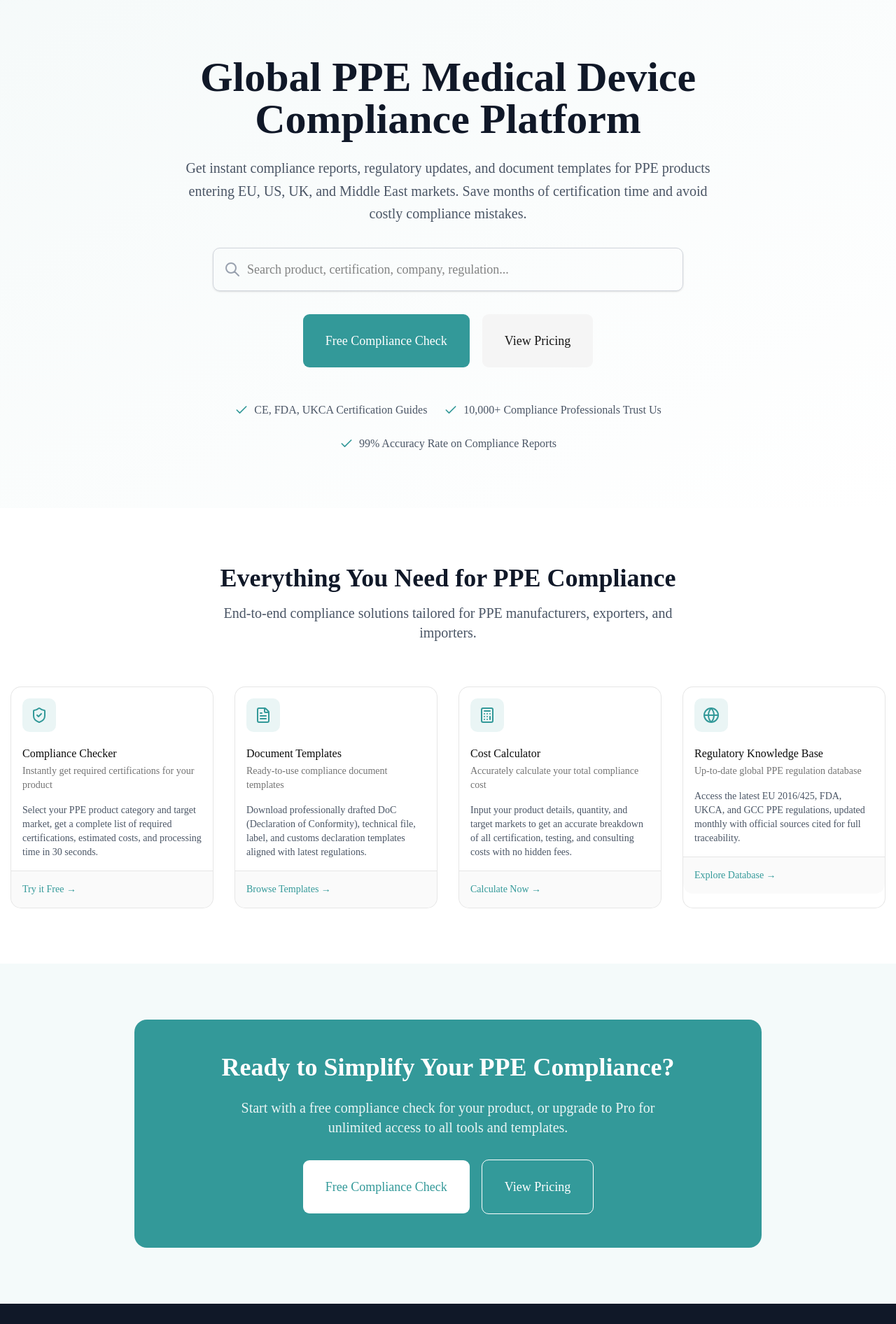
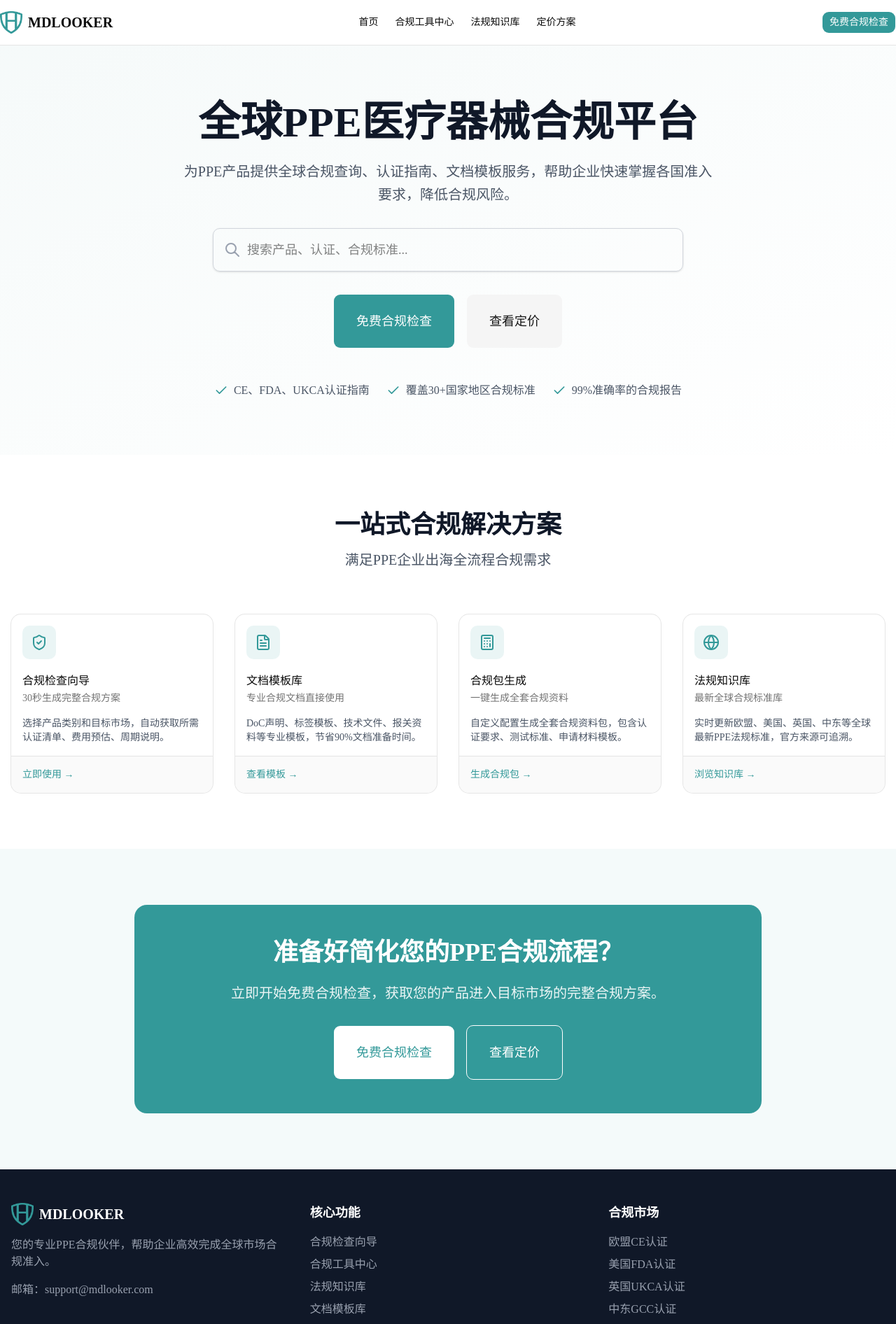
Before and after one commit to tianshanxyz/mdlooker-ppe, a Next.js app: page / in a window 1280 px wide. Shown: the top 1892 px of the page at 70% size. Built offline with nearby package versions, Linux system fonts and the light colour scheme.

Commit message:
恢复导航栏，修复所有页面导航缺失问题，footer链接全部指向现有功能

```diff
--- a/src/app/compliance-check/ComplianceCheckContent.tsx
+++ b/src/app/compliance-check/ComplianceCheckContent.tsx
@@ -8,6 +8,7 @@ import { Select, SelectContent, SelectItem, SelectTrigger, SelectValue } from "@
 import { ShieldCheck, Send, CheckCircle, AlertTriangle, FileDown } from "lucide-react";
 import emailjs from '@emailjs/browser';
 import Link from "next/link";
+import Navbar from "@/components/Navbar";
 
 const complianceRules = {
   masks: {
@@ -156,6 +157,7 @@ export default function ComplianceCheckContent() {
   if (submitted) {
     return (
       <div className="min-h-screen bg-gray-50">
+        <Navbar />
         <div className="container mx-auto px-4 py-12">
           <div className="max-w-3xl mx-auto">
             <Card className="text-center">
--- a/src/app/compliance-tools/ComplianceToolsContent.tsx
+++ b/src/app/compliance-tools/ComplianceToolsContent.tsx
@@ -5,6 +5,7 @@ import { Tabs, TabsContent, TabsList, TabsTrigger } from "@/components/ui/tabs";
 import ComplianceCheckContent from "../compliance-check/ComplianceCheckContent";
 import CompliancePackageContent from "../compliance-package/CompliancePackageContent";
 import TemplatesContent from "../templates/TemplatesContent";
+import Navbar from "@/components/Navbar";
 
 export default function ComplianceToolsContent() {
   const searchParams = useSearchParams();
@@ -19,6 +20,7 @@ export default function ComplianceToolsContent() {
 
   return (
     <>
+      <Navbar />
       <div className="min-h-screen bg-gradient-to-br from-[#339999]/5 to-white py-12">
         <div className="container mx-auto px-4">
           <div className="max-w-4xl mx-auto mb-10 text-center">
--- a/src/app/knowledge-base/KnowledgeBaseContent.tsx
+++ b/src/app/knowledge-base/KnowledgeBaseContent.tsx
@@ -6,6 +6,7 @@ import { Input } from "@/components/ui/input";
 import { Select, SelectContent, SelectItem, SelectTrigger, SelectValue } from "@/components/ui/select";
 import { ShieldCheck, FileText, Search, ExternalLink, Loader2, AlertCircle } from "lucide-react";
 import Link from "next/link";
+import Navbar from "@/components/Navbar";
 import { createClient } from '@supabase/supabase-js';
 
 const supabase = createClient(
@@ -66,6 +67,7 @@ export default function KnowledgeBaseContent() {
 
   return (
     <div className="min-h-screen bg-gray-50">
+      <Navbar />
       <div className="container mx-auto px-4 py-12">
         <div className="max-w-3xl mx-auto mb-12 text-center">
           <img src="/logo.png" alt="MDLOOKER Logo" className="h-12 w-12 mx-auto mb-4" />
--- a/src/app/page.tsx
+++ b/src/app/page.tsx
@@ -1,8 +1,9 @@
-'use client';
+"use client";
 import { Button } from "@/components/ui/button";
 import { Card, CardContent, CardDescription, CardFooter, CardHeader, CardTitle } from "@/components/ui/card";
 import { ShieldCheck, FileText, Calculator, Globe, Check } from "lucide-react";
 import Link from "next/link";
+import Navbar from "@/components/Navbar";
 
 export default function Home() {
   return (
@@ -17,10 +18,10 @@ export default function Home() {
               "@type": "WebSite",
               "name": "MDLOOKER",
               "url": "https://www.mdlooker.com",
-              "description": "Global PPE medical device compliance query platform, providing multi-national certification query, compliance standard query services.",
+              "description": "全球PPE医疗器械合规平台，为口罩及个人防护装备（PPE）提供全球注册信息、认证查询、合规标准查询服务，帮助企业快速掌握各国PPE准入要求，降低合规风险。",
               "potentialAction": {
                 "@type": "SearchAction",
-                "target": "https://www.mdlooker.com/search?q={search_term_string}",
+                "target": "https://www.mdlooker.com/compliance-check",
                 "query-input": "required name=search_term_string"
               }
             },
@@ -36,37 +37,35 @@ export default function Home() {
                 "telephone": "+86 138 0000 0000",
                 "contactType": "customer service"
               },
-              "sameAs": [
-                "https://twitter.com/mdlooker",
-                "https://www.linkedin.com/company/mdlooker"
-              ]
+              "sameAs": []
             }
           ])
         }}
       />
       <div className="min-h-screen flex flex-col">
-
+      {/* Navigation */}
+      <Navbar />
 
       {/* Hero Section */}
       <section className="flex-1 bg-gradient-to-br from-[#339999]/5 to-white py-20">
         <div className="container mx-auto px-4">
           <div className="max-w-3xl mx-auto text-center">
             <h1 className="text-4xl md:text-6xl font-bold text-gray-900 mb-6">
-              Global PPE Medical Device Compliance Platform
+              全球PPE医疗器械合规平台
             </h1>
             <p className="text-xl text-gray-600 mb-8 leading-relaxed">
-              Get instant compliance reports, regulatory updates, and document templates for PPE products entering EU, US, UK, and Middle East markets. Save months of certification time and avoid costly compliance mistakes.
+              为PPE产品提供全球合规查询、认证指南、文档模板服务，帮助企业快速掌握各国准入要求，降低合规风险。
             </p>
 
             {/* 搜索框 */}
             <div className="relative w-full max-w-2xl mx-auto mb-8">
               <input
                 type="text"
-                placeholder="Search product, certification, company, regulation..."
+                placeholder="搜索产品、认证、合规标准..."
                 className="w-full pl-12 pr-4 py-4 text-lg rounded-lg border border-gray-300 shadow-sm focus:ring-2 focus:ring-[#339999] focus:border-transparent"
                 onKeyDown={(e) => {
                   if (e.key === 'Enter' && (e.target as HTMLInputElement).value) {
-                    window.location.href = `/search?q=${encodeURIComponent((e.target as HTMLInputElement).value)}`
+                    window.location.href = `/compliance-check`;
                   }
                 }}
               />
@@ -78,27 +77,27 @@ export default function Home() {
             <div className="flex flex-col sm:flex-row gap-4 justify-center">
               <Link href="/compliance-check">
                 <Button className="bg-[#339999] hover:bg-[#2d8a8a] text-white text-lg px-8 py-6 h-auto">
-                  Free Compliance Check
+                  免费合规检查
                 </Button>
               </Link>
               <Link href="/pricing">
                 <Button variant="secondary" className="text-lg px-8 py-6 h-auto">
-                  View Pricing
+                  查看定价
                 </Button>
               </Link>
             </div>
             <div className="mt-12 flex flex-wrap justify-center gap-6">
               <div className="flex items-center gap-2 text-gray-600">
                 <Check className="h-5 w-5 text-[#339999]" />
-                <span>CE, FDA, UKCA Certification Guides</span>
+                <span>CE、FDA、UKCA认证指南</span>
               </div>
               <div className="flex items-center gap-2 text-gray-600">
                 <Check className="h-5 w-5 text-[#339999]" />
-                <span>10,000+ Compliance Professionals Trust Us</span>
+                <span>覆盖30+国家地区合规标准</span>
               </div>
               <div className="flex items-center gap-2 text-gray-600">
                 <Check className="h-5 w-5 text-[#339999]" />
-                <span>99% Accuracy Rate on Compliance Reports</span>
+                <span>99%准确率的合规报告</span>
               </div>
             </div>
           </div>
@@ -109,8 +108,8 @@ export default function Home() {
       <section className="py-20 bg-white">
         <div className="container mx-auto px-4">
           <div className="text-center mb-16">
-            <h2 className="text-3xl md:text-4xl font-bold text-gray-900 mb-4">Everything You Need for PPE Compliance</h2>
-            <p className="text-xl text-gray-600 max-w-2xl mx-auto">End-to-end compliance solutions tailored for PPE manufacturers, exporters, and importers.</p>
+            <h2 className="text-3xl md:text-4xl font-bold text-gray-900 mb-4">一站式合规解决方案</h2>
+            <p className="text-xl text-gray-600 max-w-2xl mx-auto">满足PPE企业出海全流程合规需求</p>
           </div>
           <div className="grid md:grid-cols-2 lg:grid-cols-4 gap-8">
             <Card className="border-gray-200 hover:shadow-lg transition-shadow">
@@ -118,15 +117,15 @@ export default function Home() {
                 <div className="h-12 w-12 rounded-lg bg-[#339999]/10 flex items-center justify-center mb-4">
                   <ShieldCheck className="h-6 w-6 text-[#339999]" />
                 </div>
-                <CardTitle>Compliance Checker</CardTitle>
-                <CardDescription>Instantly get required certifications for your product</CardDescription>
+                <CardTitle>合规检查向导</CardTitle>
+                <CardDescription>30秒生成完整合规方案</CardDescription>
               </CardHeader>
               <CardContent className="text-gray-600">
-                Select your PPE product category and target market, get a complete list of required certifications, estimated costs, and processing time in 30 seconds.
+                选择产品类别和目标市场，自动获取所需认证清单、费用预估、周期说明。
               </CardContent>
               <CardFooter>
                 <Link href="/compliance-check" className="text-[#339999] font-medium hover:underline">
-                  Try it Free →
+                  立即使用 →
                 </Link>
               </CardFooter>
             </Card>
@@ -136,15 +135,15 @@ export default function Home() {
                 <div className="h-12 w-12 rounded-lg bg-[#339999]/10 flex items-center justify-center mb-4">
                   <FileText className="h-6 w-6 text-[#339999]" />
                 </div>
-                <CardTitle>Document Templates</CardTitle>
-                <CardDescription>Ready-to-use compliance document templates</CardDescription>
+                <CardTitle>文档模板库</CardTitle>
+                <CardDescription>专业合规文档直接使用</CardDescription>
               </CardHeader>
               <CardContent className="text-gray-600">
-                Download professionally drafted DoC (Declaration of Conformity), technical file, label, and customs declaration templates aligned with latest regulations.
+                DoC声明、标签模板、技术文件、报关资料等专业模板，节省90%文档准备时间。
               </CardContent>
               <CardFooter>
                 <Link href="/templates" className="text-[#339999] font-medium hover:underline">
-                  Browse Templates →
+                  查看模板 →
                 </Link>
               </CardFooter>
             </Card>
@@ -154,15 +153,15 @@ export default function Home() {
                 <div className="h-12 w-12 rounded-lg bg-[#339999]/10 flex items-center justify-center mb-4">
                   <Calculator className="h-6 w-6 text-[#339999]" />
                 </div>
-                <CardTitle>Cost Calculator</CardTitle>
-                <CardDescription>Accurately calculate your total compliance cost</CardDescription>
+                <CardTitle>合规包生成</CardTitle>
+                <CardDescription>一键生成全套合规资料</CardDescription>
               </CardHeader>
               <CardContent className="text-gray-600">
-                Input your product details, quantity, and target markets to get an accurate breakdown of all certification, testing, and consulting costs with no hidden fees.
+                自定义配置生成全套合规资料包，包含认证要求、测试标准、申请材料模板。
               </CardContent>
               <CardFooter>
-                <Link href="/calculator" className="text-[#339999] font-medium hover:underline">
-                  Calculate Now →
+                <Link href="/compliance-package" className="text-[#339999] font-medium hover:underline">
+                  生成合规包 →
                 </Link>
               </CardFooter>
             </Card>
@@ -172,15 +171,15 @@ export default function Home() {
                 <div className="h-12 w-12 rounded-lg bg-[#339999]/10 flex items-center justify-center mb-4">
                   <Globe className="h-6 w-6 text-[#339999]" />
                 </div>
-                <CardTitle>Regulatory Knowledge Base</CardTitle>
-                <CardDescription>Up-to-date global PPE regulation database</CardDescription>
+                <CardTitle>法规知识库</CardTitle>
+                <CardDescription>最新全球合规标准库</CardDescription>
               </CardHeader>
               <CardContent className="text-gray-600">
-                Access the latest EU 2016/425, FDA, UKCA, and GCC PPE regulations, updated monthly with official sources cited for full traceability.
+                实时更新欧盟、美国、英国、中东等全球最新PPE法规标准，官方来源可追溯。
               </CardContent>
               <CardFooter>
                 <Link href="/knowledge-base" className="text-[#339999] font-medium hover:underline">
-                  Explore Database →
+                  浏览知识库 →
                 </Link>
               </CardFooter>
             </Card>
@@ -192,19 +191,19 @@ export default function Home() {
       <section className="py-20 bg-[#339999]/5">
         <div className="container mx-auto px-4">
           <div className="max-w-4xl mx-auto bg-[#339999] rounded-2xl p-8 md:p-12 text-white text-center">
-            <h2 className="text-3xl md:text-4xl font-bold mb-6">Ready to Simplify Your PPE Compliance?</h2>
+            <h2 className="text-3xl md:text-4xl font-bold mb-6">准备好简化您的PPE合规流程？</h2>
             <p className="text-xl mb-8 text-white/90 max-w-2xl mx-auto">
-              Start with a free compliance check for your product, or upgrade to Pro for unlimited access to all tools and templates.
+              立即开始免费合规检查，获取您的产品进入目标市场的完整合规方案。
             </p>
             <div className="flex flex-col sm:flex-row gap-4 justify-center">
               <Link href="/compliance-check">
                 <Button className="bg-white text-[#339999] hover:bg-gray-100 text-lg px-8 py-6 h-auto">
-                  Free Compliance Check
+                  免费合规检查
                 </Button>
               </Link>
               <Link href="/pricing">
                 <Button variant="secondary" className="bg-[#339999]/20 text-white border-white hover:bg-[#339999]/30 text-lg px-8 py-6 h-auto">
-                  View Pricing
+                  查看定价
                 </Button>
               </Link>
             </div>
@@ -215,50 +214,39 @@ export default function Home() {
       {/* Footer */}
       <footer className="bg-gray-900 text-white py-12">
         <div className="container mx-auto px-4">
-          <div className="grid md:grid-cols-4 gap-8">
+          <div className="grid md:grid-cols-3 gap-8">
             <div>
               <div className="flex items-center gap-2 mb-4">
-                <img src="/logo.png" alt="MDLOOKER Logo" className="h-6 w-6" />
+                <img src="/logo.png" alt="MDLOOKER Logo" className="h-8 w-8" />
                 <span className="font-bold text-xl">MDLOOKER</span>
               </div>
               <p className="text-gray-400 mb-4">
-                Your trusted partner for PPE compliance solutions, helping businesses navigate global regulatory requirements efficiently.
+                您的专业PPE合规伙伴，帮助企业高效完成全球市场合规准入。
               </p>
+              <p className="text-gray-400">邮箱：support@mdlooker.com</p>
             </div>
             <div>
-              <h3 className="font-semibold text-lg mb-4">Product</h3>
+              <h3 className="font-semibold text-lg mb-4">核心功能</h3>
               <ul className="space-y-2 text-gray-400">
-                <li><Link href="/search" className="hover:text-[#339999]">Data Search</Link></li>
-                <li><Link href="/compliance-check" className="hover:text-[#339999]">Compliance Check</Link></li>
-                <li><Link href="/compliance-package" className="hover:text-[#339999]">Compliance Package</Link></li>
-                <li><Link href="/company-score" className="hover:text-[#339999]">Company Rating</Link></li>
-                <li><Link href="/knowledge-base" className="hover:text-[#339999]">Knowledge Base</Link></li>
-                <li><Link href="/templates" className="hover:text-[#339999]">Templates</Link></li>
-                <li><Link href="/calculator" className="hover:text-[#339999]">Cost Calculator</Link></li>
-                <li><Link href="/dashboard" className="hover:text-[#339999]">Industry Dashboard</Link></li>
-                <li><Link href="/warning" className="hover:text-[#339999]">Alert Center</Link></li>
+                <li><Link href="/compliance-check" className="hover:text-[#339999]">合规检查向导</Link></li>
+                <li><Link href="/compliance-tools" className="hover:text-[#339999]">合规工具中心</Link></li>
+                <li><Link href="/knowledge-base" className="hover:text-[#339999]">法规知识库</Link></li>
+                <li><Link href="/templates" className="hover:text-[#339999]">文档模板库</Link></li>
+                <li><Link href="/pricing" className="hover:text-[#339999]">定价方案</Link></li>
               </ul>
             </div>
             <div>
-              <h3 className="font-semibold text-lg mb-4">Company</h3>
+              <h3 className="font-semibold text-lg mb-4">合规市场</h3>
               <ul className="space-y-2 text-gray-400">
-                <li><Link href="/about" className="hover:text-[#339999]">About Us</Link></li>
-                <li><Link href="/contact" className="hover:text-[#339999]">Contact</Link></li>
-                <li><Link href="/privacy" className="hover:text-[#339999]">Privacy Policy</Link></li>
-                <li><Link href="/terms" className="hover:text-[#339999]">Terms of Service</Link></li>
-              </ul>
-            </div>
-            <div>
-              <h3 className="font-semibold text-lg mb-4">Contact</h3>
-              <ul className="space-y-2 text-gray-400">
-                <li>Email: support@mdlooker.com</li>
-                <li>Phone: +86 138 0000 0000</li>
-                <li>Address: Nanjing, Jiangsu, China</li>
+                <li><Link href="/knowledge-base?market=eu" className="hover:text-[#339999]">欧盟CE认证</Link></li>
+                <li><Link href="/knowledge-base?market=us" className="hover:text-[#339999]">美国FDA认证</Link></li>
+                <li><Link href="/knowledge-base?market=uk" className="hover:text-[#339999]">英国UKCA认证</Link></li>
+                <li><Link href="/knowledge-base?market=middle_east" className="hover:text-[#339999]">中东GCC认证</Link></li>
               </ul>
             </div>
           </div>
           <div className="border-t border-gray-800 mt-12 pt-8 text-center text-gray-500">
-            <p>&copy; 2026 MDLOOKER. All rights reserved.</p>
+            <p>&copy; 2026 MDLOOKER. 保留所有权利。</p>
           </div>
         </div>
       </footer>
--- a/src/app/pricing/PricingContent.tsx
+++ b/src/app/pricing/PricingContent.tsx
@@ -3,6 +3,7 @@ import { Card, CardContent, CardDescription, CardFooter, CardHeader, CardTitle }
 import { Button } from "@/components/ui/button";
 import { Check, X, ShieldCheck, ArrowRight } from "lucide-react";
 import Link from "next/link";
+import Navbar from "@/components/Navbar";
 
 const pricingPlans = [
   {
@@ -76,7 +77,9 @@ const faq = [
 
 export default function PricingContent() {
   return (
-    <div className="min-h-screen bg-gray-50 py-12">
+    <div className="min-h-screen bg-gray-50">
+      <Navbar />
+      <div className="py-12">
       <div className="container mx-auto px-4">
         <div className="max-w-3xl mx-auto mb-12 text-center">
           <ShieldCheck className="h-12 w-12 text-[#339999] mx-auto mb-4" />
--- /dev/null
+++ b/src/components/Navbar.tsx
@@ -0,0 +1,27 @@
+"use client";
+import Link from "next/link";
+import { Button } from "@/components/ui/button";
+
+export default function Navbar() {
+  return (
+    <header className="sticky top-0 z-50 w-full border-b bg-background/95 backdrop-blur supports-[backdrop-filter]:bg-background/60">
+      <div className="container flex h-16 items-center justify-between">
+        <div className="flex items-center gap-2">
+          <img src="/logo.png" alt="MDLOOKER Logo" className="h-8 w-8" />
+          <Link href="/" className="font-bold text-xl">MDLOOKER</Link>
+        </div>
+        <nav className="hidden md:flex items-center gap-6">
+          <Link href="/" className="text-sm font-medium hover:text-[#339999] transition-colors">首页</Link>
+          <Link href="/compliance-tools" className="text-sm font-medium hover:text-[#339999] transition-colors">合规工具中心</Link>
+          <Link href="/knowledge-base" className="text-sm font-medium hover:text-[#339999] transition-colors">法规知识库</Link>
+          <Link href="/pricing" className="text-sm font-medium hover:text-[#339999] transition-colors">定价方案</Link>
+        </nav>
+        <div className="flex items-center gap-4">
+          <Link href="/compliance-check">
+            <Button className="bg-[#339999] hover:bg-[#2d8a8a] text-white">免费合规检查</Button>
+          </Link>
+        </div>
+      </div>
+    </header>
+  );
+}
```
Also changed, not shown: 1 other file (tests, documents, lock files or other folders).
